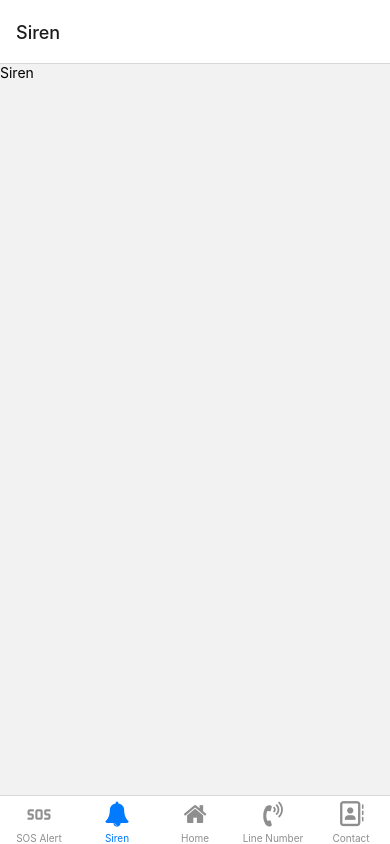
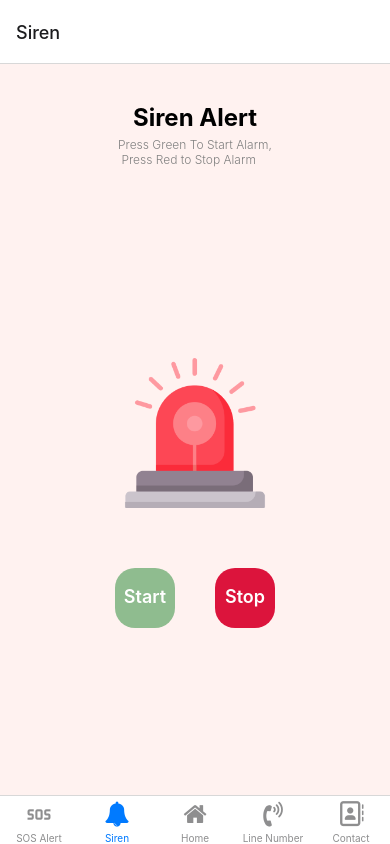
Before and after one commit to KhantMinKyi/women_safety_app, a React Native app: screen /Siren in a window 390 px wide. Built offline with nearby package versions, Linux system fonts and the light colour scheme.

Commit message:
add Siren page design

```diff
--- a/App.js
+++ b/App.js
@@ -16,6 +16,6 @@ export default function App() {
 const styles = StyleSheet.create({
   container: {
     flex: 1,
-    backgroundColor: "#fff",
+    backgroundColor: "#FFF2F0",
   },
 });
--- a/App/Screens/Contact.js
+++ b/App/Screens/Contact.js
@@ -3,7 +3,7 @@ import React from "react";
 
 export default function Contact() {
   return (
-    <View>
+    <View style={{ backgroundColor: "#FFF2F0" }}>
       <Text>Contact</Text>
     </View>
   );
--- a/App/Screens/Home.js
+++ b/App/Screens/Home.js
@@ -5,7 +5,7 @@ import ButtonGroup from "../Components/Home/ButtonGroup";
 
 export default function Home() {
   return (
-    <View>
+    <View style={{ backgroundColor: "#FFF2F0" }}>
       <Header />
       <ButtonGroup />
     </View>
--- a/App/Screens/LineNumber.js
+++ b/App/Screens/LineNumber.js
@@ -3,7 +3,7 @@ import React from "react";
 
 export default function LineNumber() {
   return (
-    <View>
+    <View style={{ backgroundColor: "#FFF2F0" }}>
       <Text>LineNumber</Text>
     </View>
   );
--- a/App/Screens/Siren.js
+++ b/App/Screens/Siren.js
@@ -1,10 +1,86 @@
-import { View, Text } from "react-native";
+import { View, Text, StyleSheet, Image, TouchableOpacity } from "react-native";
 import React from "react";
 
 export default function Siren() {
   return (
-    <View>
-      <Text>Siren</Text>
-    </View>
+    <React.Fragment>
+      <View style={styles.headerTextView}>
+        <Text style={styles.headerTextStyle}>Siren Alert</Text>
+        <Text style={styles.secondText}>
+          Press Green To Start Alarm,{"\n"} Press Red to Stop Alarm
+        </Text>
+      </View>
+      <View style={[styles.containerBgColor, styles.container]}>
+        <Image
+          source={require("./../../assets/alarm.png")}
+          style={styles.logo}
+        />
+        <View style={{ flexDirection: "row" }}>
+          <TouchableOpacity
+            style={[styles.sirenButtom, styles.startButtonStyle]}
+          >
+            <View style={styles.container}>
+              <Text style={styles.textStyle}>Start</Text>
+            </View>
+          </TouchableOpacity>
+          <TouchableOpacity style={[styles.sirenButtom, styles.endButtonStyle]}>
+            <View style={styles.container}>
+              <Text style={styles.textStyle}>Stop</Text>
+            </View>
+          </TouchableOpacity>
+        </View>
+      </View>
+    </React.Fragment>
   );
 }
+const styles = StyleSheet.create({
+  containerBgColor: {
+    backgroundColor: "#FFF2F0",
+  },
+  container: {
+    flex: 0.8,
+    justifyContent: "center", // Center vertically
+    alignItems: "center",
+  },
+  headerTextView: {
+    flex: 0.2,
+    justifyContent: "center",
+    alignItems: "center",
+    backgroundColor: "#FFF2F0",
+  },
+  headerTextStyle: {
+    fontSize: 24,
+    fontWeight: "700",
+    textAlign: "center",
+  },
+  secondText: {
+    fontSize: 12,
+    fontWeight: "300",
+    color: "gray",
+    margin: 5,
+  },
+  logo: {
+    width: 150,
+    height: 150,
+  },
+  sirenButtom: {
+    width: 60,
+    height: 60,
+    borderRadius: 20,
+    margin: 20,
+    marginTop: 60,
+    flex: 0.5,
+  },
+  startButtonStyle: {
+    backgroundColor: "darkseagreen",
+  },
+  endButtonStyle: {
+    backgroundColor: "crimson",
+  },
+  textStyle: {
+    color: "white",
+    fontSize: 18,
+    fontWeight: "600",
+    marginTop: 10,
+  },
+});
--- a/App/Screens/SosAlert.js
+++ b/App/Screens/SosAlert.js
@@ -5,7 +5,7 @@ import { AntDesign } from "@expo/vector-icons";
 export default function SosAlert() {
   return (
     <React.Fragment>
-      <View style={styles.container}>
+      <View style={[styles.container, styles.containerBgColor]}>
         <Text style={styles.headerText}>Emergency Alert</Text>
         <Text style={styles.secondText}>
           Press RED if you are in danger ,{"\n"} Press Green if you are Safe
@@ -31,6 +31,9 @@ export default function SosAlert() {
   );
 }
 const styles = StyleSheet.create({
+  containerBgColor: {
+    backgroundColor: "#FFF2F0",
+  },
   container: {
     flex: 1,
     justifyContent: "center", // Center vertically
```
Also changed, not shown: assets/alarm.png (added).
